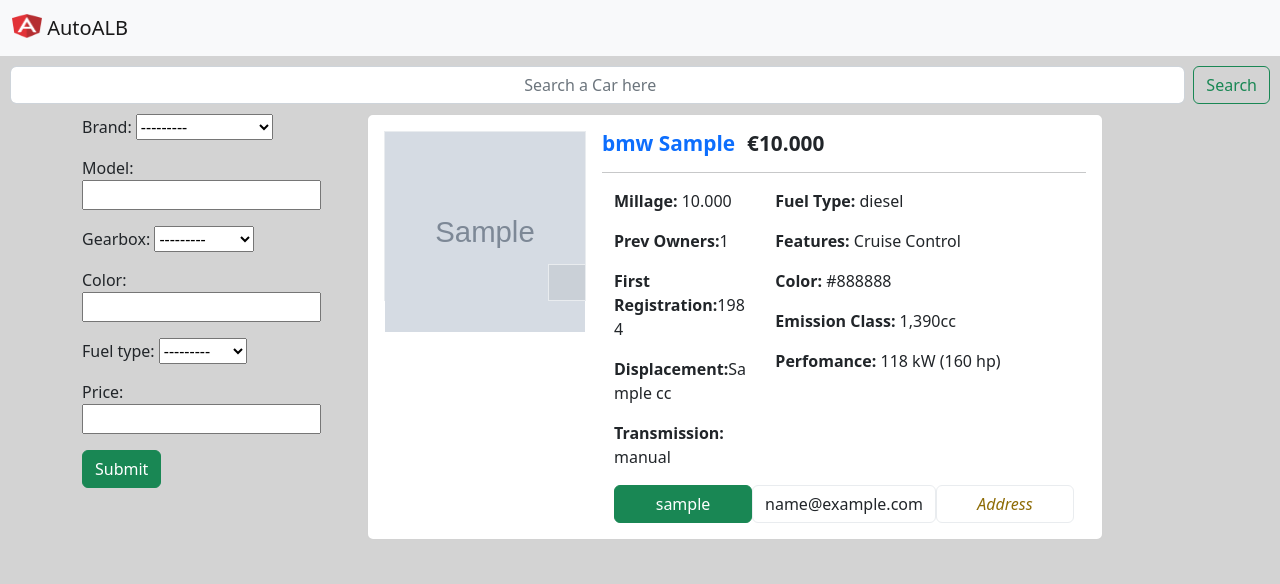
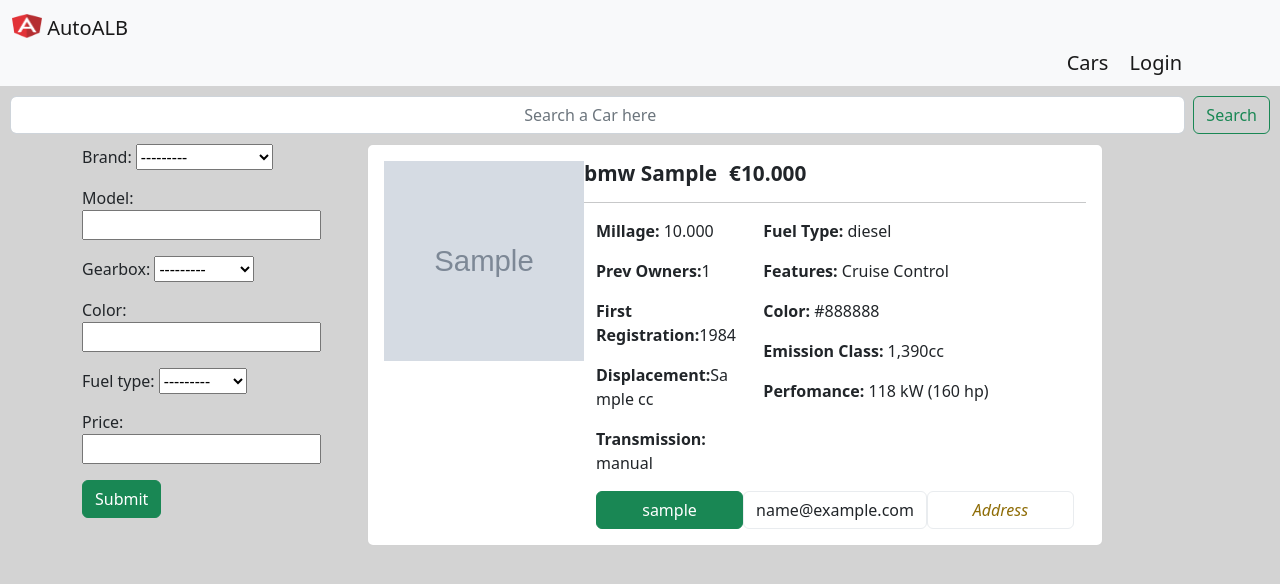
Before and after one commit to G3nt1/Car_storeMarket, a Django app: page /cars in a window 1280 px wide. Shown: the top 584 px of the page. Run offline with Django 4.2, Linux system fonts and the light colour scheme; tables that the repository leaves empty hold one stand-in row (values such as "Sample post"); grey boxes marked "Sample" are stand-in pictures; parts of the project's set-up code (start-up, migrations or seed data) failed here and were passed over.

Commit message:
Home New

```diff
--- a/templates/car_details.html
+++ b/templates/car_details.html
@@ -25,7 +25,7 @@
                 <div class="col-lg-9">
                     <div class="car__details__pic">
                         <div class="car__details__pic__large">
-                            <img class="car-big-img" src="{{ makinat.image.url}}" alt="" style="width: 800px; height: 600px;">
+                            <img class="car-big-img" src="{{ makinat.image.url}}" alt="" style="width: 600px; height: 400px;">
                         </div>
                         <div class="car-thumbs">
                             <div class="car-thumbs-track car__thumb__slider owl-carousel">
--- a/templates/navbar.html
+++ b/templates/navbar.html
@@ -1,9 +1,23 @@
 {% load static %}
 <nav class="navbar bg-light">
   <div class="container-fluid">
-    <a class="navbar-brand" href="#">
+    <a class="navbar-brand" href="{% url 'home' %}">
       <img src="{% static 'images/logo.png' %}" alt="Logo" width="30" height="24" class="d-inline-block align-text-top">
       AutoALB
     </a>
+      <div class="container" style="text-align: right;">
+       <a class="navbar-brand" href="{% url 'cars' %}">
+      Cars
+    </a>
+          {% if user.is_authenticated %}
+       <a class="navbar-brand" href="{% url 'logout' %}">
+      Logout
+    </a>
+          {% else %}
+      <a class="navbar-brand" href="{% url 'login' %}">
+      Login
+    </a>
+          {% endif %}
+    </div>
   </div>
 </nav>
--- a/templates/show.html
+++ b/templates/show.html
@@ -179,12 +179,12 @@
                             <article class="card car-details">
                 <div class="card-body">
                     <div class="d-flex flex-md-row align-items-md-start align-items-center flex-column">
-                        <div class="thumbnail position-relative mb-md-0 mb-3">
+                        <div class="">
                             <img src="{{ f.image.url }}" style="width: 200px; height: 200px"/>
                         </div>
                         <div class="w-100">
                             <div class="d-flex flex-md-row flex-column">
-                                <h3 class="mr-3"><a href="{% url 'details' f.pk %}" style="text-decoration: None">{{ f.brand }} {{ f.model }}</a> </h3>
+                                <h3 class="mr-3"><a  class="link-dark" href="{% url 'details' f.pk %}" style="text-decoration: None">{{ f.brand }} {{ f.model }}</a> </h3>
                                 <div class="ml-auto text-right">
                                     <div class="container-fluid">
                                     <h3  style="text-align: right">€{{ f.price }}</h3>
```
